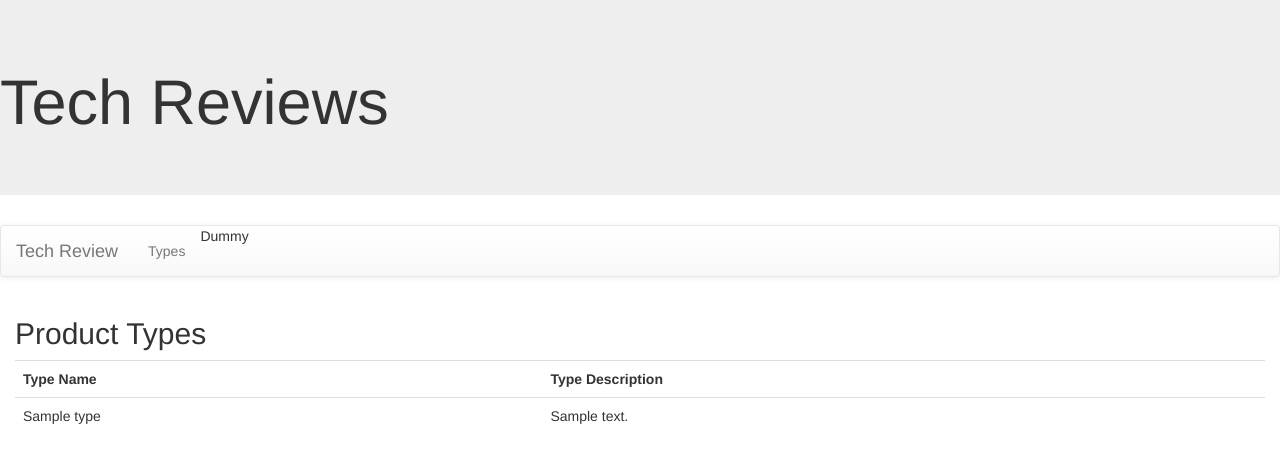
After one commit to LiteWilliamNguyen/TechReviewProj, a Django app: template TechReviewProj/TechReviewApp/templates/TechReviewApp/types.html in a window 1280 px wide. The commit adds this page. Shown: the top 463 px of the page. Run offline with Django 3.2, Linux system fonts and the light colour scheme; the template is opened without the code that fills it: most values are stand-ins (such as "Sample title", 1, 10 or a date in 2020); some libraries are stand-ins or nearby versions.

Commit message:
Resource View Commit

```diff
--- /dev/null
+++ b/TechReviewProj/TechReviewApp/templates/TechReviewApp/types.html
@@ -0,0 +1,16 @@
+{% extends 'base.html' %}
+{% block content %}
+<h2>Product Types</h2>
+<table class="table">
+<tr>
+    <th>Type Name</th>
+    <th>Type Description</th>
+</tr>
+{% for t in types_list %}
+<tr>
+    <td>{{t.techtypename}}</td>
+    <td>{{t.techdescription}}</td>
+</tr>
+{% endfor %}
+</table>
+{% endblock %}
--- a/TechReviewProj/TechReviewApp/templates/base.html
+++ b/TechReviewProj/TechReviewApp/templates/base.html
@@ -16,7 +16,7 @@
 <a class="navbar-brand" href="{% url 'index' %}">Tech Review</a>
 </div>
 <ul class="nav navbar-nav">
-<li>Dummy</li>
+<li><a href="{% url 'types' %}">Types</a></li>
 <li>Dummy</li>
 </ul>
 </div>
--- a/TechReviewProj/TechReviewApp/urls.py
+++ b/TechReviewProj/TechReviewApp/urls.py
@@ -4,4 +4,5 @@ from . import views
 #this is a comment
 urlpatterns= [
     path('',views.index, name='index'),
+    path('getTypes/',views.getTypes, name='types')
 ]
--- a/TechReviewProj/TechReviewApp/views.py
+++ b/TechReviewProj/TechReviewApp/views.py
@@ -1,5 +1,11 @@
 from django.shortcuts import render
+from .models import TechType, Product, Review
 
 # Create your views here.
 def index (request):
     return render(request, 'TechReviewApp/index.html')
+
+def getTypes(request):
+    types_list=TechType.objects.all()
+    context={'types_list' : types_list}
+    return render(request,'TechReviewApp/types.html', context=context)
```
